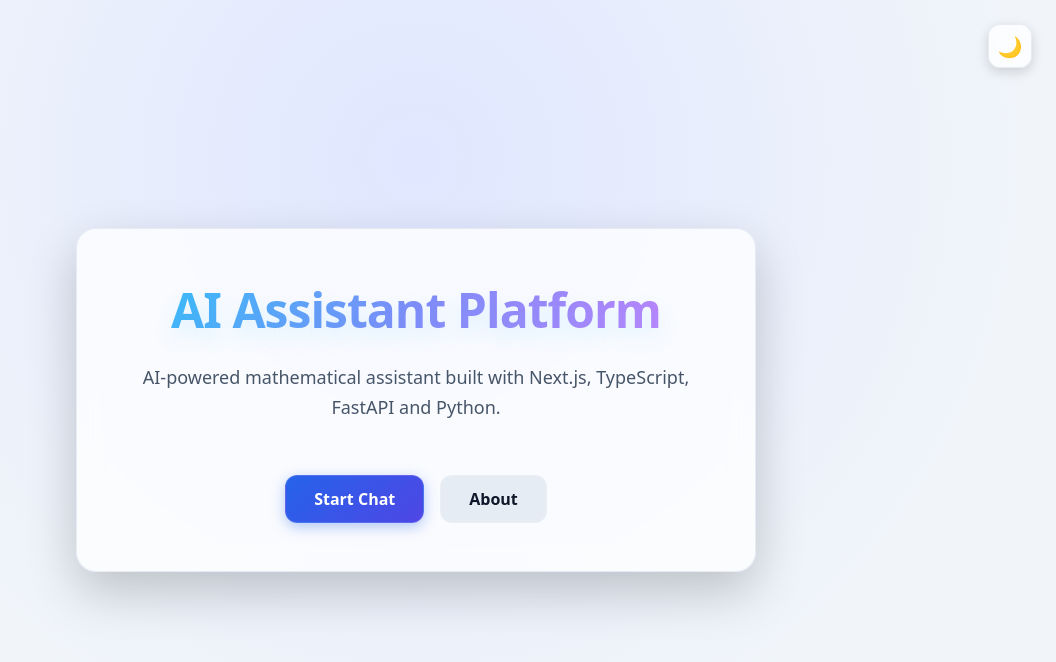
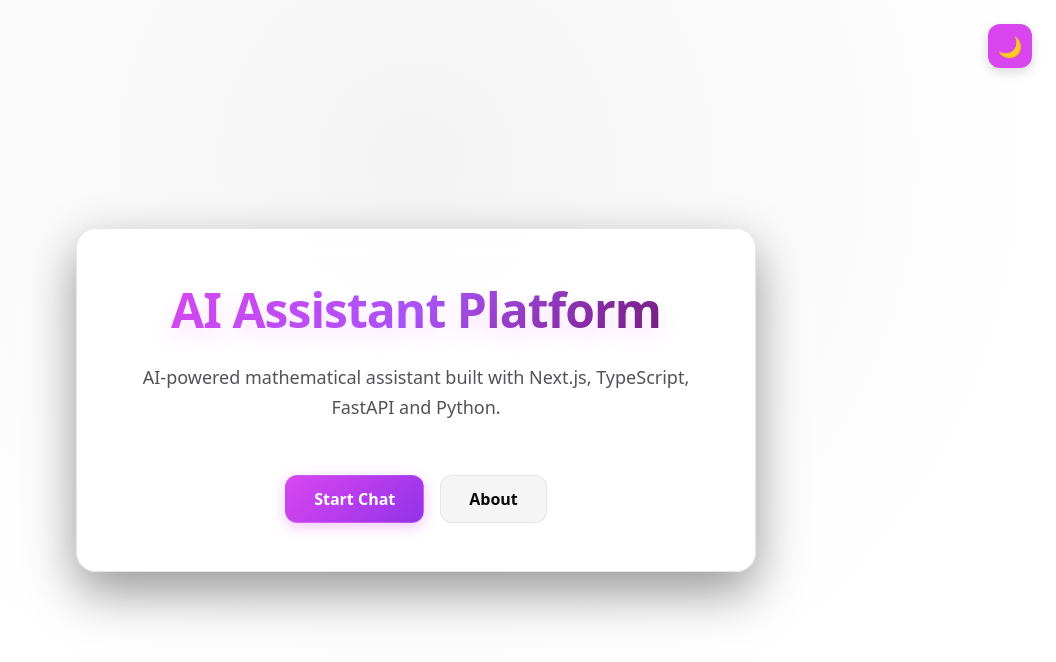
Before and after one commit to ladsonsa/ai-assistant-frontend, a Next.js app: page / in a window 1280 px wide. Shown: the top 662 px of the page, without its empty margins (224-1280 px from the left). Built offline with nearby package versions, Linux system fonts and the light colour scheme.

Commit message:
style: update color palette to black, gray and magenta for dark mode, and magenta, white and black for light mode

```diff
--- a/app/globals.css
+++ b/app/globals.css
@@ -12,15 +12,15 @@
 }
 
 body {
-    background-color: #0f172a;
+    background-color: #0a0a0a;
     font-family: system-ui, -apple-system, BlinkMacSystemFont, 'Segoe UI', Roboto, Oxygen, Ubuntu, Cantarell, sans-serif;
-    color: #f8fafc;
+    color: #a3a3a3;
 }
 
 /* Modo claro global no body */
 body.light {
-    background-color: #f1f5f9;
-    color: #0f172a;
+    background-color: #ffffff;
+    color: #0a0a0a;
 }
 
 button,
@@ -30,4 +30,20 @@
 
 button {
     cursor: pointer;
+    background-color: #d946ef;
+    color: #ffffff;
+    border: none;
+    border-radius: 4px;
+    padding: 8px 16px;
+    transition: background-color 0.2s ease, filter 0.2s ease;
 }
+
+body.light button {
+    background-color: #d946ef;
+    color: #ffffff;
+    border: none;
+}
+
+button:hover {
+    filter: brightness(1.15);
+}
--- a/src/components/MessageInput/MessageInput.module.css
+++ b/src/components/MessageInput/MessageInput.module.css
@@ -2,7 +2,7 @@
     display: flex;
     gap: 0.75rem;
     padding: 1rem 0;
-    border-top: 1px solid var(--border-color, rgba(255, 255, 255, 0.08));
+    border-top: 1px solid var(--border-color, rgba(217, 70, 239, 0.2));
     background: transparent;
     transition: border-color 0.3s ease;
 }
@@ -10,36 +10,36 @@
 .input {
     flex: 1;
     padding: 0.75rem 1rem;
-    border: 1px solid var(--border-color, rgba(255, 255, 255, 0.08));
-    background: var(--bg-surface, rgba(30, 41, 59, 0.6));
+    border: 1px solid var(--border-color, rgba(217, 70, 239, 0.2));
+    background: var(--bg-surface, rgba(26, 26, 26, 0.75));
     backdrop-filter: blur(8px);
-    color: var(--text-main, #f8fafc);
+    color: var(--text-main, #ffffff);
     border-radius: 12px;
     font-size: 0.95rem;
     outline: none;
-    box-shadow: inset 0 2px 4px rgba(0, 0, 0, 0.05);
+    box-shadow: inset 0 2px 4px rgba(0, 0, 0, 0.2);
     transition: all 0.25s ease;
 }
 
 .input::placeholder {
-    color: var(--text-muted, #94a3b8);
+    color: var(--text-muted, #a3a3a3);
 }
 
 .input:focus {
-    border-color: var(--border-active, #38bdf8);
-    box-shadow: 0 0 0 3px var(--glow-color, rgba(56, 189, 248, 0.15));
+    border-color: var(--border-active, #d946ef);
+    box-shadow: 0 0 0 3px var(--glow-color, rgba(217, 70, 239, 0.15));
 }
 
 .button {
     padding: 0.75rem 1.5rem;
     border: 1px solid rgba(255, 255, 255, 0.15);
     border-radius: 12px;
-    background: linear-gradient(135deg, #2563eb 0%, #4f46e5 100%);
+    background: linear-gradient(135deg, #d946ef 0%, #9333ea 100%);
     color: #ffffff;
     font-weight: 600;
     font-size: 0.95rem;
     cursor: pointer;
-    box-shadow: 0 4px 14px rgba(37, 99, 235, 0.3);
+    box-shadow: 0 4px 14px rgba(217, 70, 239, 0.3);
     transition: all 0.25s ease;
     display: flex;
     align-items: center;
@@ -48,7 +48,7 @@
 
 .button:hover:not(:disabled) {
     transform: translateY(-1px);
-    box-shadow: 0 6px 18px rgba(37, 99, 235, 0.45);
+    box-shadow: 0 6px 18px rgba(217, 70, 239, 0.45);
 }
 
 .button:disabled {
--- a/src/components/MessageList/MessageList.module.css
+++ b/src/components/MessageList/MessageList.module.css
@@ -19,11 +19,11 @@
 }
 
 .container::-webkit-scrollbar-thumb {
-    background: var(--border-color, rgba(255, 255, 255, 0.12));
+    background: var(--border-color, rgba(217, 70, 239, 0.2));
     border-radius: 4px;
     transition: background 0.2s ease;
 }
 
 .container::-webkit-scrollbar-thumb:hover {
-    background: var(--border-active, rgba(56, 189, 248, 0.4));
+    background: var(--border-active, rgba(217, 70, 239, 0.5));
 }
--- a/src/styles/About.module.css
+++ b/src/styles/About.module.css
@@ -1,10 +1,10 @@
 .main {
-    --bg-color: #0f172a;
-    --card-bg: rgba(30, 41, 59, 0.5);
-    --card-border: rgba(255, 255, 255, 0.1);
-    --text-primary: #f8fafc;
-    --text-secondary: #94a3b8;
-    --button-bg: linear-gradient(135deg, #2563eb 0%, #4f46e5 100%);
+    --bg-color: #050505;
+    --card-bg: rgba(26, 26, 26, 0.75);
+    --card-border: rgba(217, 70, 239, 0.3);
+    --text-primary: #ffffff;
+    --text-secondary: #a3a3a3;
+    --button-bg: linear-gradient(135deg, #d946ef 0%, #9333ea 100%);
     --button-color: #ffffff;
 
     display: flex;
@@ -19,15 +19,15 @@
     transition: background-color 0.3s ease;
 }
 
-/* Suporte ao Modo Claro global via body */
+/* Suporte ao Modo Claro global via body com magenta, branco e preto */
 :global(body.light) .main {
-    --bg-color: #f1f5f9;
-    --card-bg: rgba(255, 255, 255, 0.75);
-    --card-border: rgba(226, 232, 240, 0.8);
-    --text-primary: #0f172a;
-    --text-secondary: #475569;
-    --button-bg: rgba(226, 232, 240, 0.8);
-    --button-color: #0f172a;
+    --bg-color: #ffffff;
+    --card-bg: rgba(244, 244, 245, 0.9);
+    --card-border: rgba(217, 70, 239, 0.3);
+    --text-primary: #09090b;
+    --text-secondary: #52525b;
+    --button-bg: linear-gradient(135deg, #d946ef 0%, #c026d3 100%);
+    --button-color: #09090b;
 }
 
 .container {
@@ -42,7 +42,7 @@
     backdrop-filter: blur(12px);
     border: 1px solid var(--card-border);
     border-radius: 20px;
-    box-shadow: 0 20px 50px rgba(0, 0, 0, 0.2);
+    box-shadow: 0 20px 50px rgba(0, 0, 0, 0.4);
     transition: all 0.3s ease;
 }
 
@@ -95,7 +95,7 @@
     color: var(--button-color);
     background: var(--button-bg);
     border: 1px solid var(--card-border);
-    box-shadow: 0 4px 14px rgba(37, 99, 235, 0.2);
+    box-shadow: 0 4px 14px rgba(217, 70, 239, 0.25);
     transition: all 0.25s ease;
 }
 
--- a/src/styles/Home.module.css
+++ b/src/styles/Home.module.css
@@ -1,10 +1,10 @@
 .main {
-    --bg-gradient: radial-gradient(circle at 50% 20%, #1e1b4b 0%, #0f172a 70%);
-    --card-bg: rgba(30, 41, 59, 0.5);
+    --bg-gradient: radial-gradient(circle at 50% 20%, #171717 0%, #050505 70%);
+    --card-bg: rgba(23, 23, 23, 0.7);
     --card-border: rgba(255, 255, 255, 0.1);
-    --text-primary: #f8fafc;
-    --text-secondary: #94a3b8;
-    --button-secondary-bg: rgba(51, 65, 85, 0.6);
+    --text-primary: #ffffff;
+    --text-secondary: #a3a3a3;
+    --button-secondary-bg: rgba(38, 38, 38, 0.8);
 
     display: flex;
     flex-direction: column;
@@ -19,12 +19,12 @@
 }
 
 .main.lightTheme {
-    --bg-gradient: radial-gradient(circle at 50% 20%, #e0e7ff 0%, #f1f5f9 70%);
-    --card-bg: rgba(255, 255, 255, 0.75);
-    --card-border: rgba(226, 232, 240, 0.8);
-    --text-primary: #0f172a;
-    --text-secondary: #475569;
-    --button-secondary-bg: rgba(226, 232, 240, 0.8);
+    --bg-gradient: radial-gradient(circle at 50% 20%, #f4f4f5 0%, #ffffff 70%);
+    --card-bg: rgba(255, 255, 255, 0.9);
+    --card-border: rgba(228, 228, 231, 0.9);
+    --text-primary: #09090b;
+    --text-secondary: #52525b;
+    --button-secondary-bg: rgba(244, 244, 245, 0.9);
 }
 
 .themeToggle {
@@ -49,7 +49,7 @@
 
 .themeToggle:hover {
     transform: scale(1.08);
-    border-color: rgba(56, 189, 248, 0.4);
+    border-color: rgba(217, 70, 239, 0.4);
 }
 
 .hero {
@@ -63,8 +63,8 @@
     backdrop-filter: blur(12px);
     border: 1px solid var(--card-border);
     border-radius: 20px;
-    box-shadow: 0 20px 50px rgba(0, 0, 0, 0.2),
-                inset 0 1px 0 rgba(255, 255, 255, 0.1);
+    box-shadow: 0 20px 50px rgba(0, 0, 0, 0.4),
+                inset 0 1px 0 rgba(255, 255, 255, 0.05);
     transition: all 0.3s ease;
 }
 
@@ -73,11 +73,11 @@
     font-weight: 800;
     letter-spacing: -0.02em;
     margin-bottom: 1.2rem;
-    background: linear-gradient(135deg, #38bdf8 0%, #818cf8 50%, #c084fc 100%);
+    background: linear-gradient(135deg, #d946ef 0%, #a855f7 50%, #701a75 100%);
     background-clip: text;
     -webkit-background-clip: text;
     -webkit-text-fill-color: transparent;
-    text-shadow: 0 10px 20px rgba(56, 189, 248, 0.15);
+    text-shadow: 0 10px 20px rgba(217, 70, 239, 0.15);
 }
 
 .description {
@@ -102,22 +102,23 @@
     font-weight: 600;
     text-decoration: none;
     color: #ffffff;
-    background: linear-gradient(135deg, #2563eb 0%, #4f46e5 100%);
+    background: linear-gradient(135deg, #d946ef 0%, #9333ea 100%);
     border: 1px solid rgba(255, 255, 255, 0.15);
-    box-shadow: 0 4px 14px rgba(37, 99, 235, 0.35);
+    box-shadow: 0 4px 14px rgba(217, 70, 239, 0.3);
     transition: all 0.25s cubic-bezier(0.4, 0, 0.2, 1);
 }
 
 .button:hover {
     transform: translateY(-2px);
-    box-shadow: 0 6px 20px rgba(37, 99, 235, 0.5);
-    background: linear-gradient(135deg, #1d4ed8 0%, #4338ca 100%);
+    box-shadow: 0 6px 20px rgba(217, 70, 239, 0.5);
+    background: linear-gradient(135deg, #c026d3 100%, #7e22ce 100%);
 }
 
 .button:nth-child(2) {
     background: var(--button-secondary-bg);
     color: var(--text-primary);
     box-shadow: none;
+    border: 1px solid var(--card-border);
 }
 
 .button:nth-child(2):hover {
```
Also changed, not shown: src/components/Chat/Chat.module.css (+30 -31 lines), src/components/LoadingIndicator/LoadingIndicator.module.css (+12 -12 lines), src/components/MessageBubble/MessageBubble.module.css (+24 -24 lines).
